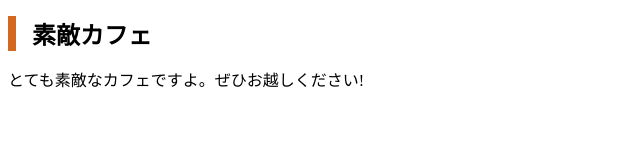
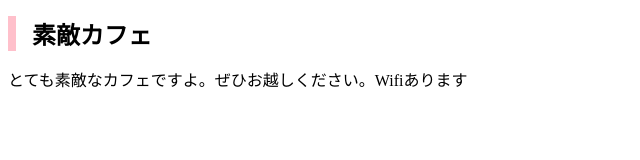
Before and after one commit to tmoya922/mycafe, a plain HTML site: page index.html in a window 1280 px wide. Shown: the whole page, without its empty margins (0-640 px from the left). Drawn offline with Linux system fonts and the light colour scheme.

Commit message:
Add files via upload

```diff
--- a/css/style.css
+++ b/css/style.css
@@ -1,6 +1,6 @@
 h1 {
   font-size: 24px;
   padding-left: 16px;
-  border-left: 8px solid chocolate;
+  border-left: 8px solid pink;
 
 }
--- a/index.html
+++ b/index.html
@@ -9,6 +9,6 @@
 </head>
 <body>
   <h1>素敵カフェ</h1>
-  <p>とても素敵なカフェですよ。ぜひお越しください!</p>
+  <p>とても素敵なカフェですよ。ぜひお越しください。Wifiあります</p>
 </body>
 </html>
```
